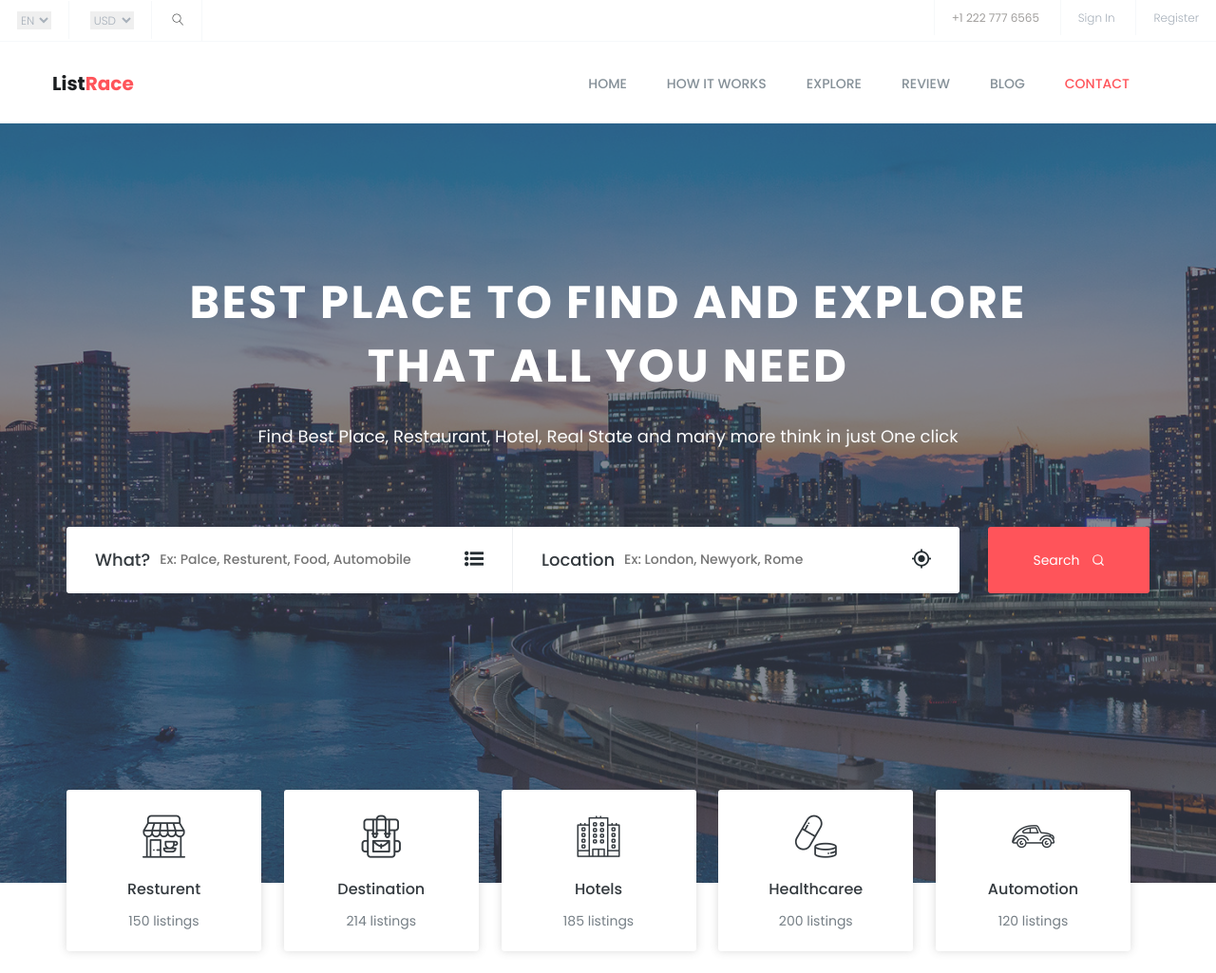
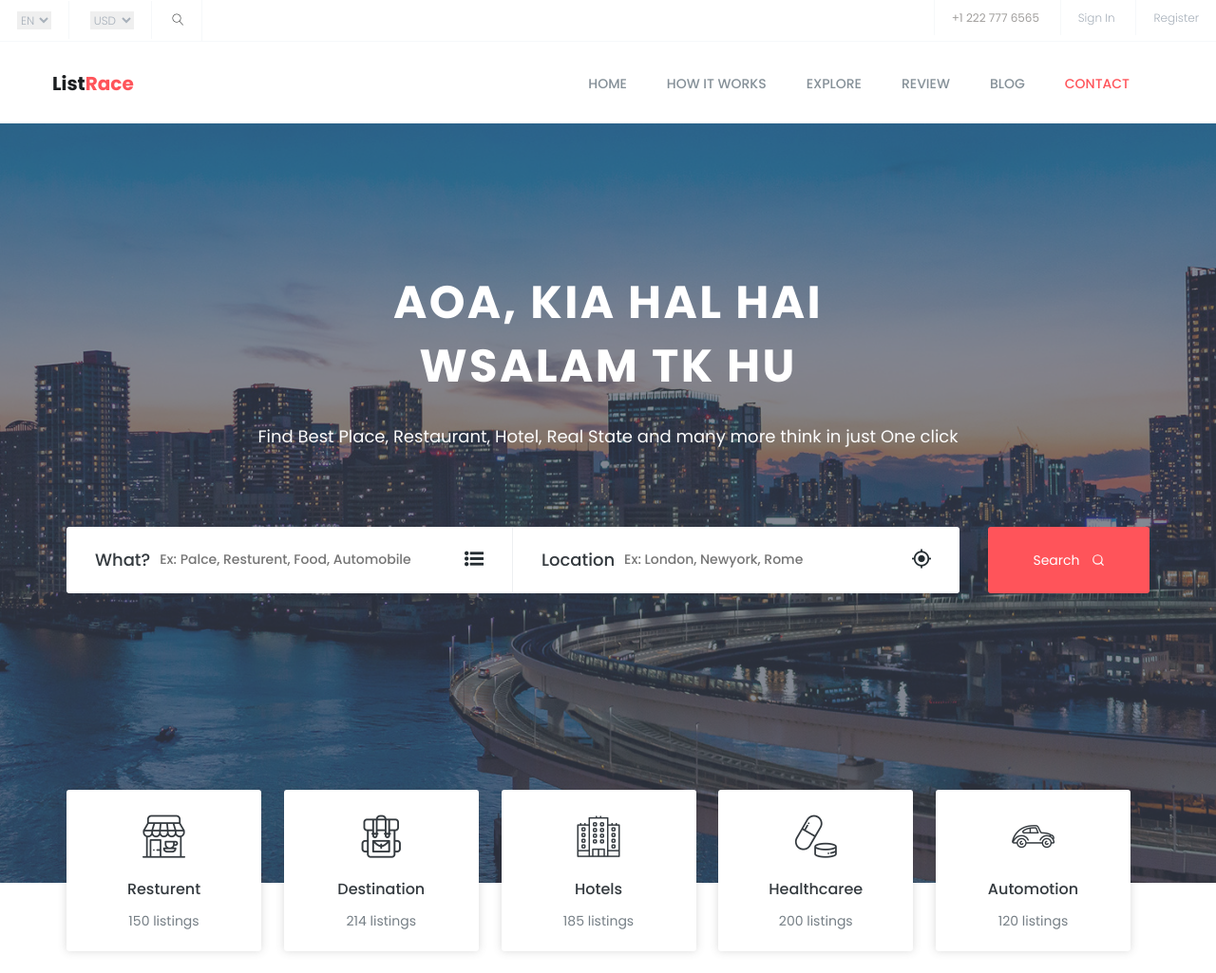
Before and after one commit to qamarabbas-devops/devops_project, a plain HTML site: page index.html in a window 1280 px wide. Shown: the top 1025 px of the page at 95% size. Drawn offline with nearby package versions, Linux system fonts and the light colour scheme.

Commit message:
Update index.html

```diff
--- a/index.html
+++ b/index.html
@@ -148,7 +148,7 @@
 		<section id="home" class="welcome-hero">
 			<div class="container">
 				<div class="welcome-hero-txt">
-					<h2>best place to find and explore <br> that all you need </h2>
+					<h2>AOA, Kia hal hai <br> Wsalam tk hu </h2>
 					<p>
 						Find Best Place, Restaurant, Hotel, Real State and many more think in just One click
 					</p>
```
